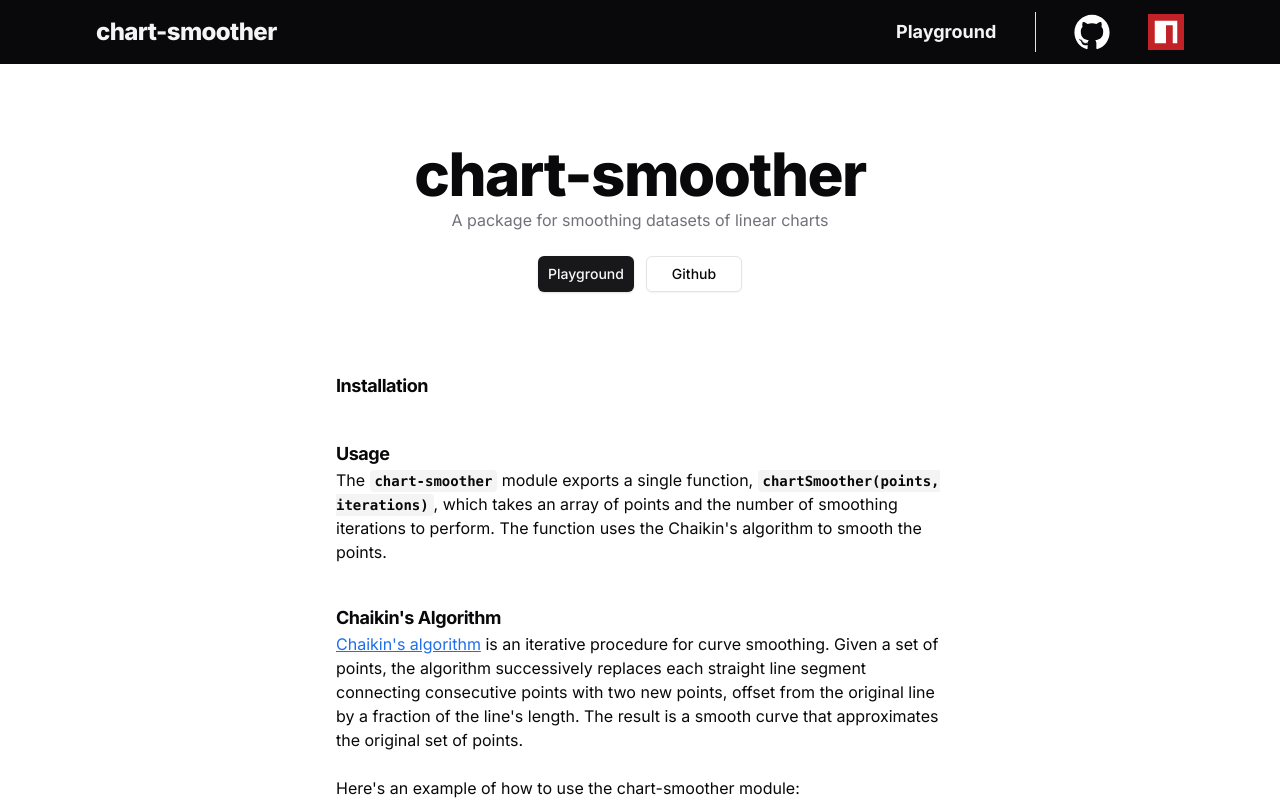
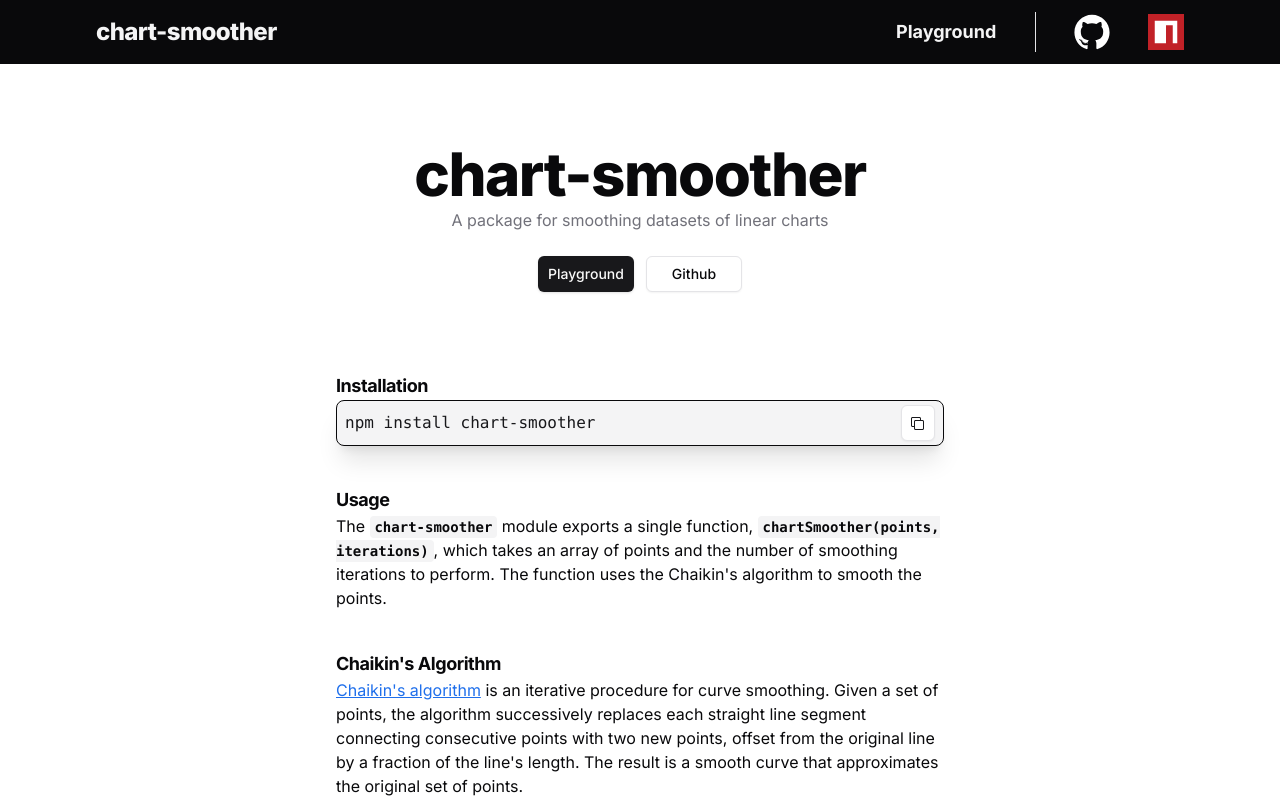
Before and after one commit to Acaj0/chart-smoother-doc, a Next.js app: page / in a window 1280 px wide. Shown: the top 800 px of the page. Built offline with nearby package versions, Linux system fonts and the light colour scheme.

Commit message:
CodeBlock

```diff
--- a/package.json
+++ b/package.json
@@ -15,6 +15,7 @@
     "@radix-ui/react-dialog": "^1.0.5",
     "@radix-ui/react-icons": "^1.3.0",
     "@radix-ui/react-label": "^2.0.2",
+    "@radix-ui/react-scroll-area": "^1.0.5",
     "@radix-ui/react-separator": "^1.0.3",
     "@radix-ui/react-slider": "^1.1.2",
     "@radix-ui/react-slot": "^1.0.2",
--- a/src/app/page.tsx
+++ b/src/app/page.tsx
@@ -1,3 +1,4 @@
+import CodeBlock from "@/components/CodeBlock";
 import PageHeader from "@/components/PageHeader";
 import { Button } from "@/components/ui/button";
 
@@ -37,7 +38,7 @@
             >
               Installation
             </a>
-            {/* <CodeBlock codeText="npm install chart-smoother" /> */}
+            <CodeBlock codeText="npm install chart-smoother" />
           </section>
 
           <section className="mt-5 md:mt-10">
@@ -90,7 +91,7 @@
               Here's an example of how to use the chart-smoother module:
             </p>
             <br />
-            {/* <CodeBlock codeText={usageSnippet} /> */}
+            <CodeBlock codeText={usageSnippet} />
           </section>
         </div>
       </div>
--- a/src/components/CodeBlock.tsx
+++ b/src/components/CodeBlock.tsx
@@ -2,6 +2,7 @@
 
 import { useEffect, useState } from "react";
 import { Button } from "./ui/button";
+import { ScrollArea, ScrollBar } from "./ui/scroll-area";
 
 export default function CodeBlock({ codeText }: { codeText: string }) {
   const [copied, setCopied] = useState(false);
@@ -16,9 +17,13 @@
 
   return (
     <div className="flex bg-muted text-primary items-center justify-between px-2 py-1 shadow-xl border border-foreground rounded-lg">
-      <code>
-        <pre>{codeText}</pre>
-      </code>
+      <ScrollArea className="w-[300px] md:w-full">
+        <code>
+          <pre>{codeText}</pre>
+        </code>
+        <ScrollBar orientation="horizontal" />
+      </ScrollArea>
+
       <Button
         variant="outline"
         size="icon"
--- /dev/null
+++ b/src/components/ui/scroll-area.tsx
@@ -0,0 +1,48 @@
+"use client"
+
+import * as React from "react"
+import * as ScrollAreaPrimitive from "@radix-ui/react-scroll-area"
+
+import { cn } from "@/lib/utils"
+
+const ScrollArea = React.forwardRef<
+  React.ElementRef<typeof ScrollAreaPrimitive.Root>,
+  React.ComponentPropsWithoutRef<typeof ScrollAreaPrimitive.Root>
+>(({ className, children, ...props }, ref) => (
+  <ScrollAreaPrimitive.Root
+    ref={ref}
+    className={cn("relative overflow-hidden", className)}
+    {...props}
+  >
+    <ScrollAreaPrimitive.Viewport className="h-full w-full rounded-[inherit]">
+      {children}
+    </ScrollAreaPrimitive.Viewport>
+    <ScrollBar />
+    <ScrollAreaPrimitive.Corner />
+  </ScrollAreaPrimitive.Root>
+))
+ScrollArea.displayName = ScrollAreaPrimitive.Root.displayName
+
+const ScrollBar = React.forwardRef<
+  React.ElementRef<typeof ScrollAreaPrimitive.ScrollAreaScrollbar>,
+  React.ComponentPropsWithoutRef<typeof ScrollAreaPrimitive.ScrollAreaScrollbar>
+>(({ className, orientation = "vertical", ...props }, ref) => (
+  <ScrollAreaPrimitive.ScrollAreaScrollbar
+    ref={ref}
+    orientation={orientation}
+    className={cn(
+      "flex touch-none select-none transition-colors",
+      orientation === "vertical" &&
+        "h-full w-2.5 border-l border-l-transparent p-[1px]",
+      orientation === "horizontal" &&
+        "h-2.5 flex-col border-t border-t-transparent p-[1px]",
+      className
+    )}
+    {...props}
+  >
+    <ScrollAreaPrimitive.ScrollAreaThumb className="relative flex-1 rounded-full bg-border" />
+  </ScrollAreaPrimitive.ScrollAreaScrollbar>
+))
+ScrollBar.displayName = ScrollAreaPrimitive.ScrollAreaScrollbar.displayName
+
+export { ScrollArea, ScrollBar }
```
Also changed, not shown: 1 other file (tests, documents, lock files or other folders).
